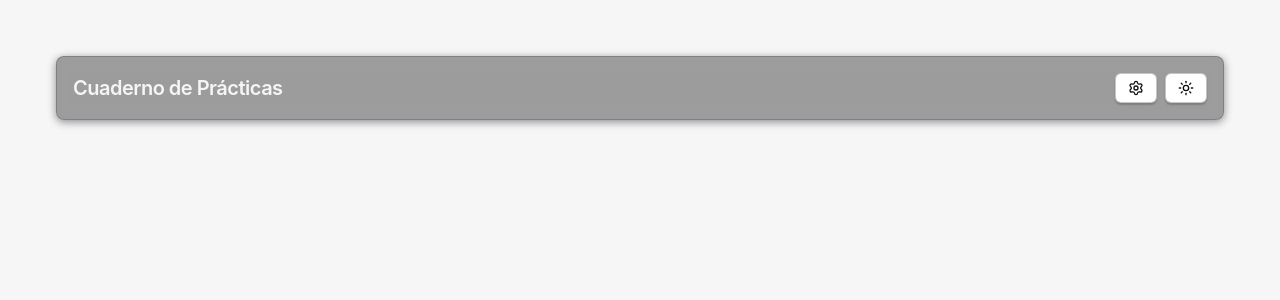
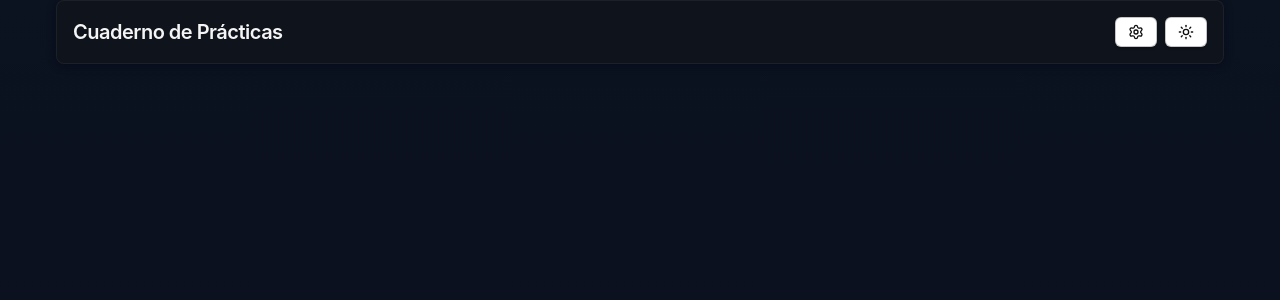
Before and after one commit to TermiSenpai/APP-Cuaderno-de-practicas, a React (Vite) app in the folder CuadernoPracticas/: page / in a window 1280 px wide. Shown: the top 300 px of the page. Built offline with nearby package versions, Linux system fonts and the light colour scheme; the HTML template or start-up script is replaced by a standard one.

Commit message:
vertical background fix

```diff
--- a/CuadernoPracticas/src/App.tsx
+++ b/CuadernoPracticas/src/App.tsx
@@ -1,11 +1,11 @@
+// App.tsx
 import "./App.css";
 import CuadernoPracticas from "./Activities.tsx";
 import Header from "./Header.tsx";
 
 function App() {
   return (
-    <div className="app-root w-full overflow-x-hidden text-neutral-100">
-    <div className="container-inner px-4 sm:px-5 pt-4 sm:pt-6 pb-6 sm:pb-8 print:px-0 flex-grow"></div>
+    <div className="app-root min-h-screen w-full overflow-x-hidden text-neutral-100 bg-[#0b0f1a] bg-gradient-to-b from-[#0b1220] to-[#0b0f1a]">
       <main className="w-full max-w-[1200px] mx-auto px-4">
         <Header />
         <CuadernoPracticas />
```
